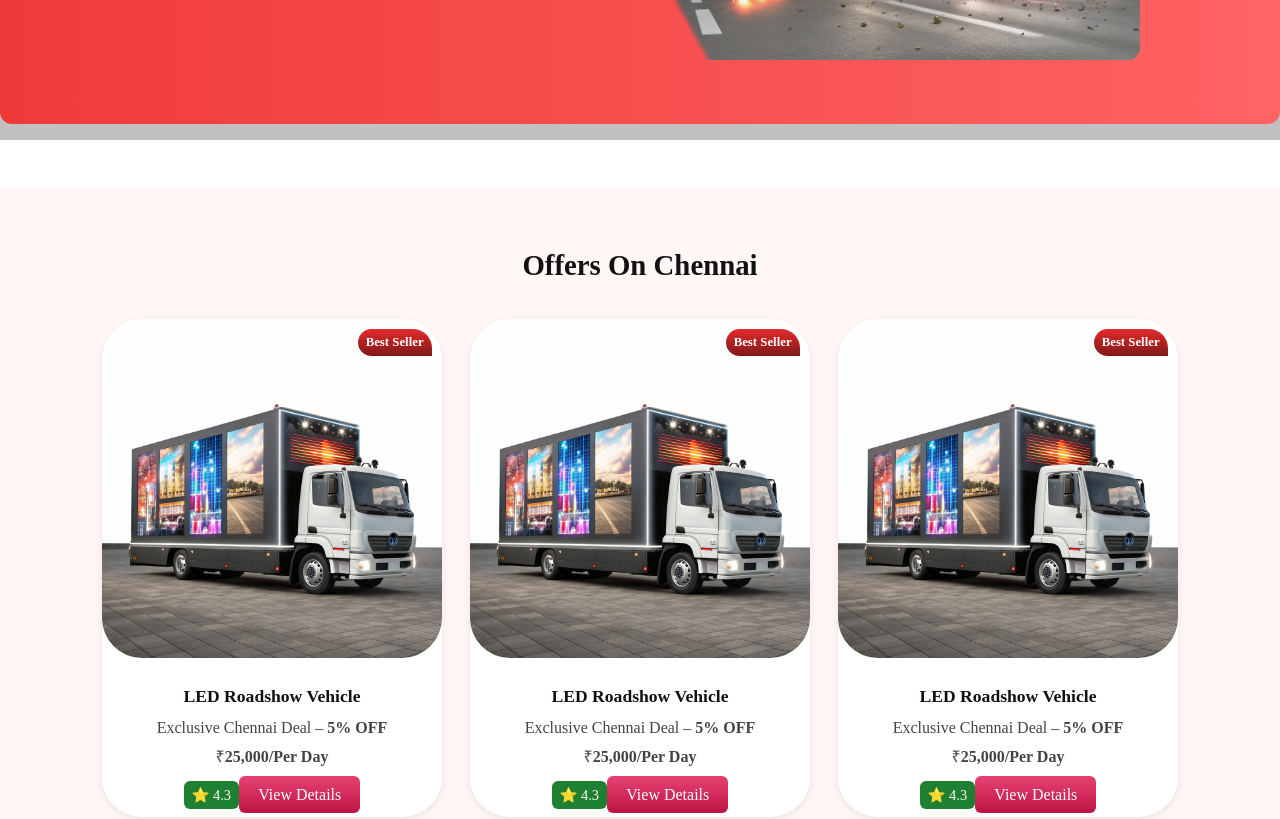
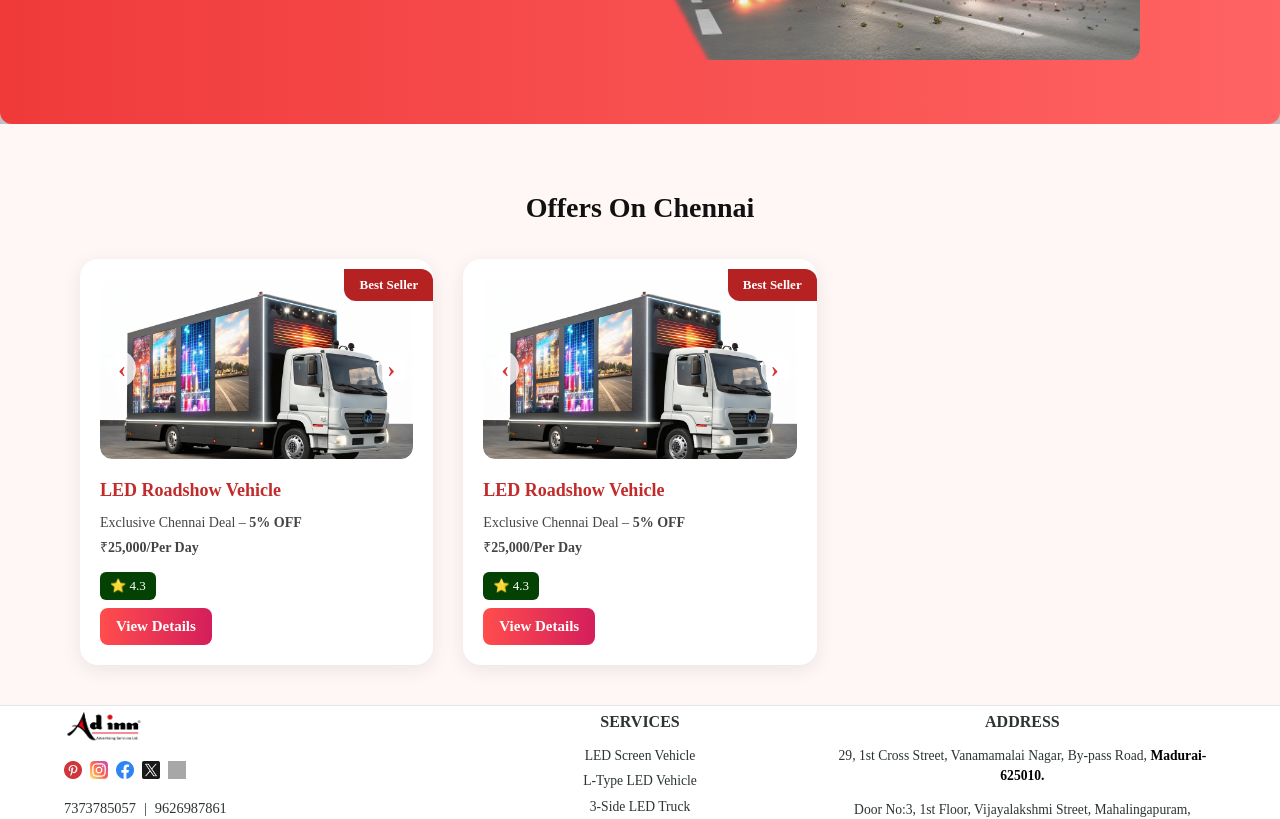
Before and after one commit to Adinntasks/AdinnIntern, a React (Vite) app in the folder navbar-demo/: page /projects in a window 1280 px wide. Shown: the part 660-1479 px from the top of the page. Built offline with nearby package versions, Linux system fonts and the light colour scheme; grey boxes are pictures that could not be loaded.

Commit message:
did the grid with 2 cards and carousel implemented

```diff
--- a/navbar-demo/src/App.jsx
+++ b/navbar-demo/src/App.jsx
@@ -16,17 +16,17 @@ function App() {
     {
       path: '/home',
       text: 'Home',
-      icon: './images/homeicon.png',
+      icon: '/images/NavbarIcon1.png',
     },
     {
       path: '/about',
       text: 'About Us',
-      icon: './images/aboutusicon.png',
+      icon: '/images/NavbarIcon2.png',
     },
     {
       path: '/projects',
       text: 'Projects',
-      icon: './images/projectsicon.png',
+      icon: '/images/NavbarIcon3.png',
     },
   ];
 
@@ -38,7 +38,7 @@ function App() {
       </div>
       <div><Offersbanner/></div>
       {/* ✅ MAIN CONTENT AREA with gradient background */}
-      <main className="bg-gradient-to-br from-[#e8f4f8] via-[#d1ecf1] to-[#b8e6f0] min-h-screen px-8 py-12">
+      <main className="bg-gradient-to-br from-[#e8f4f8] via-[#d1ecf1] to-[#b8e6f0] min-h-screen px-8 py-3">
         <Offers />
       </main>
 
--- a/navbar-demo/src/Offers.css
+++ b/navbar-demo/src/Offers.css
@@ -1,112 +1,180 @@
-.offers-section {
-  padding: 2rem 8%;
+.offers-page {
+  padding: 40px 80px;
   background-color: #fff6f6;
 }
 
-.offers-section h2 {
-  margin-bottom: 2rem;
+.offers-page h2 {
+  margin-bottom: 30px;
   font-weight: 700;
-  font-size: 1.8rem;
+  font-size: 28px;
+  text-align: center;
+  color: #111;
 }
 
-.offers-grid {
+.offers-page .offers-grid {
   display: grid;
   grid-template-columns: repeat(auto-fill, minmax(260px, 1fr));
-  gap: 1.8rem;
+  gap: 30px;
 }
 
-.offer-card {
+.offers-page .offer-card {
   background: #fff;
-  border-radius: 40px;
-  box-shadow: 0 3px 10px rgba(0, 0, 0, 0.08);
-  padding: 0px;
+  border-radius: 18px;
+  box-shadow: 0px 5px 20px rgba(0, 0, 0, 0.08);
+  padding: 20px;
   position: relative;
-  text-align: center;
-  transition: 0.3s ease;
+  text-align: left;
+  transition: transform 0.3s ease;
 }
 
-.offer-card:hover {
+.offers-page .offer-card:hover {
   transform: translateY(-5px);
 }
 
-.best-seller {
+.offers-page .best-seller {
   position: absolute;
   top: 10px;
-  right: 10px;
-  background: linear-gradient(180deg, #E52B2C 0%, #7F1818 100%);
+  right: 0;
+  background-color: #b62222;
   color: white;
-  font-size: 0.8rem;
-  padding: 4px 8px;
-  border-top-left-radius: 28.14px;
-  border-top-right-radius: 40px;
-  border-bottom-left-radius: 28.14px;
+  font-size: 13px;
+  padding: 6px 15px;
+  border-radius: 0 12px 0 12px;
   font-weight: 600;
 }
 
-.offer-card img {
+.offers-page .image-carousel {
+  position: relative;
   width: 100%;
-  border-radius: 40px;
-  margin-bottom: 0;
+  height: 180px;
+  overflow: hidden;
+  border-radius: 12px;
+  margin-bottom: 12px;
 }
 
-.offer-card h3 {
-  font-size: 1.1rem;
-  font-weight: 700;
-  margin-bottom: 0.4rem;
+/* Sliding animation */
+.offers-page .carousel-track {
+  display: flex;
+  transition: transform 0.5s ease-in-out;
+  width: 100%;
+  height: 100%;
 }
 
-.offer-card p {
-  margin: 0.3rem 0;
-  color: #444;
+.offers-page .carousel-image {
+  width: 100%;
+  height: 100%;
+  object-fit: cover;
+  flex: 0 0 100%;
+  border-radius: 12px;
 }
 
-.price {
+/* Arrow buttons */
+.offers-page .carousel-btn {
+  position: absolute;
+  top: 50%;
+  transform: translateY(-50%);
+  background: rgba(255, 255, 255, 0.8);
+  border: none;
+  color: #d63333;
+  font-size: 24px;
+  font-weight: 700;
+  cursor: pointer;
+  padding: 4px 10px;
+  border-radius: 50%;
+  transition: background 0.2s ease;
+}
+
+.offers-page .carousel-btn:hover {
+  background: #fff;
+}
+
+.offers-page .carousel-btn.left {
+  left: 8px;
+}
+
+.offers-page .carousel-btn.right {
+  right: 8px;
+}
+
+/* Dots */
+.offers-page .carousel-dots {
+  display: flex;
+  justify-content: center;
+  align-items: center;
+  gap: 6px;
+  margin-top: 8px;
+}
+
+.offers-page .dot {
+  width: 8px;
+  height: 8px;
+  background-color: #e0e0e0;
+  border-radius: 50%;
+  cursor: pointer;
+  transition: all 0.3s ease;
+}
+
+.offers-page .dot.active {
+  background-color: #d63333;
+  width: 10px;
+  height: 10px;
+}
+
+/* Text + Buttons */
+.offers-page .offer-card h3 {
+  font-size: 18px;
+  font-weight: 700;
+  margin-bottom: 8px;
+  color: #c22b2b;
+  text-align: left;
+}
+
+.offers-page .offer-card p {
+  margin: 4px 0;
+  color: #444;
+  font-size: 14px;
+  text-align: left;
+}
+
+.offers-page .price {
   font-weight: 600;
   color: #222;
+  font-size: 15px;
+  text-align: left;
 }
 
-.rating {
-  background-color: #1d8131;
+.offers-page .rating {
+  background-color: #044204;
   color: #ffffff;
   border-radius: 6px;
-  padding: 0.2rem 0.5rem;
-  font-size: 0.9rem;
-  display: inline-block;
-  margin: 0.5rem 0;
+  padding: 4px 10px;
+  font-size: 13px;
+  display: inline-flex; /* keeps star and text inline */
+  align-items: center;
+  justify-content: flex-start;
+  margin-top: 10px;
+  margin-bottom: 8px;
+  text-align: left;
 }
 
-.view-btn {
-  background: linear-gradient(180deg, #E54472 0%, #BE1344 100%);
+.offers-page .view-btn {
+  display: block;
+  margin: 8px auto 0; /* ensures it sits close below the rating */
+  background: linear-gradient(90deg, #ff4d4d, #d41e5b);
   color: white;
   border: none;
-  border-radius: 6px;
-  padding: 0.6rem 1.2rem;
+  border-radius: 8px;
+  padding: 10px 16px;
   cursor: pointer;
   transition: 0.3s ease;
+  font-weight: 600;
+  width: auto; /* prevents stretching full width */
+  min-width: 80px; /* gives a balanced size like the mockup */
+  font-size: 15px;
+  text-align: left;
+  margin:0;
 }
 
-.view-btn:hover {
-  background-color: #ff6f6f;
+.offers-page .view-btn:hover {
+  opacity: 0.9;
 }
-.offers-carousel {
-  display: flex;
-  gap: 1.5rem;
-  overflow-x: auto;
-  scroll-snap-type: x mandatory;
-  -webkit-overflow-scrolling: touch;
-  padding-bottom: 1rem;
-}
-
-.offers-carousel::-webkit-scrollbar {
-  height: 8px;
-}
-
-.offers-carousel::-webkit-scrollbar-thumb {
-  background-color: #ff4d4d;
-  border-radius: 10px;
-}
-
-.offers-carousel::-webkit-scrollbar-track {
-  background: #ffeaea;
-  border-radius: 10px;
-}
--- a/navbar-demo/src/Offers.jsx
+++ b/navbar-demo/src/Offers.jsx
@@ -1,23 +1,94 @@
-import React from "react";
+import React, { useState } from "react";
 import "./Offers.css";
 
-const offers = new Array(9).fill({
+const offers = [
+  {
     title: "LED Roadshow Vehicle",
     price: "₹25,000/Per Day",
     discount: "5% OFF",
     rating: "4.3",
-  img: "/public/images/gridtruck.png",
-});
+    images: ["/images/gridtruck.png", "/images/gridtruck.png", "/images/gridtruck.png"],
+  },
+  {
+    title: "LED Roadshow Vehicle",
+    price: "₹25,000/Per Day",
+    discount: "5% OFF",
+    rating: "4.3",
+    images: ["/images/gridtruck.png", "/images/gridtruck.png", "/images/gridtruck.png"],
+  },
+];
 
 const Offers = () => {
   return (
-    <section className="offers-section">
+    <section className="offers-page">
       <h2>Offers On Chennai</h2>
       <div className="offers-grid">
         {offers.map((offer, index) => (
-          <div className="offer-card" key={index}>
+          <OfferCard key={index} offer={offer} />
+        ))}
+      </div>
+    </section>
+  );
+};
+
+const OfferCard = ({ offer }) => {
+  const [currentImg, setCurrentImg] = useState(0);
+
+  const nextSlide = () => {
+    setCurrentImg((prev) => (prev + 1) % offer.images.length);
+  };
+
+  const prevSlide = () => {
+    setCurrentImg(
+      (prev) => (prev - 1 + offer.images.length) % offer.images.length
+    );
+  };
+
+  const goToSlide = (index) => {
+    setCurrentImg(index);
+  };
+
+  return (
+    <div className="offer-card">
       <div className="best-seller">Best Seller</div>
-            <img src={offer.img} alt={offer.title} />
+
+      <div className="image-carousel">
+        <div
+          className="carousel-track"
+          style={{
+            transform: `translateX(-${currentImg * 100}%)`,
+          }}
+        >
+          {offer.images.map((img, i) => (
+            <img
+              key={i}
+              src={img}
+              alt={`${offer.title} ${i + 1}`}
+              className="carousel-image"
+            />
+          ))}
+        </div>
+
+        {/* Arrow buttons */}
+        <button className="carousel-btn left" onClick={prevSlide}>
+          ‹
+        </button>
+        <button className="carousel-btn right" onClick={nextSlide}>
+          ›
+        </button>
+
+        {/* Dots */}
+        <div className="carousel-dots">
+          {offer.images.map((_, i) => (
+            <span
+              key={i}
+              className={`dot ${i === currentImg ? "active" : ""}`}
+              onClick={() => goToSlide(i)}
+            ></span>
+          ))}
+        </div>
+      </div>
+
       <h3>{offer.title}</h3>
       <p>
         Exclusive Chennai Deal – <strong>{offer.discount}</strong>
@@ -26,9 +97,6 @@ const Offers = () => {
       <div className="rating">⭐ {offer.rating}</div>
       <button className="view-btn">View Details</button>
     </div>
-        ))}
-      </div>
-    </section>
   );
 };
 
--- a/navbar-demo/src/Offersbanner.css
+++ b/navbar-demo/src/Offersbanner.css
@@ -7,7 +7,6 @@
   color: white;
   flex-wrap: wrap;
   border-radius: 12px;
-  margin-bottom: 4rem;
 }
 
 .hero-content {
@@ -23,7 +22,7 @@
 
 .hero-content p {
   font-size: 1.1rem;
-  margin-bottom: 1rem;
+  margin-bottom: 0.75rem;
 }
 
 .offer-text {
--- a/navbar-demo/src/Offersbanner.jsx
+++ b/navbar-demo/src/Offersbanner.jsx
@@ -14,7 +14,7 @@ const Offersbanner = () => {
       </div>
       <div className="hero-image">
         <img
-          src=".\public\images\Bannertruck.png"
+          src="/images/Bannertruck.png"
           alt="Offer Truck"
         />
       </div>
```
Lines whose indentation alone changed are shown as unchanged.
